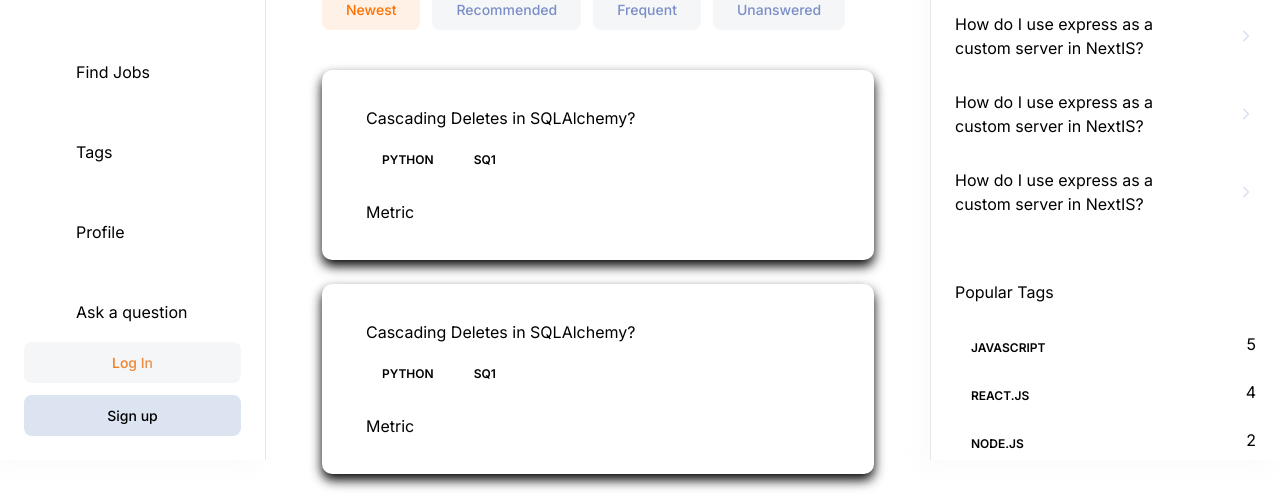
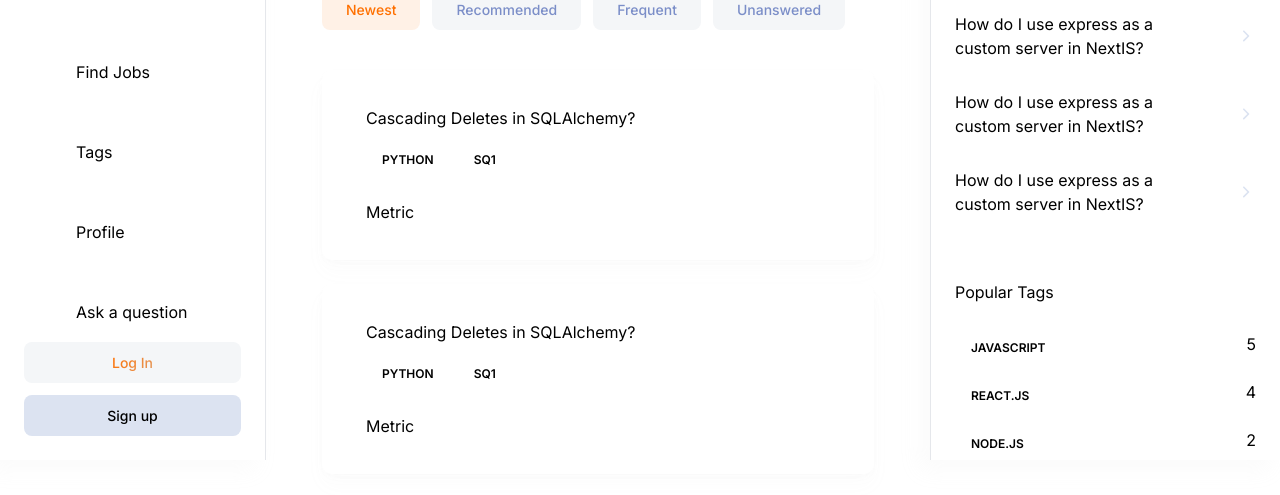
Before and after one commit to Prakharnagore/nextjs-overflow, a Next.js app: page / in a window 1280 px wide. Shown: the part 340-835 px from the top of the page. Built offline with nearby package versions, Linux system fonts and the light colour scheme; no server answers.

Commit message:
config_fix

```diff
--- a/components/shared/navbar/Theme.tsx
+++ b/components/shared/navbar/Theme.tsx
@@ -1,6 +1,6 @@
 "use client";
+import React from "react";
 
-import React from "react";
 import { useTheme } from "@/context/ThemeProvider";
 import {
   Menubar,
@@ -14,10 +14,17 @@ import { themes } from "@/constants";
 
 const Theme = () => {
   const { mode, setMode } = useTheme();
+
   return (
-    <Menubar className="relative border-none bg-transparent shadow-none">
+    <Menubar
+      className="relative border-none
+    bg-transparent shadow-none "
+    >
       <MenubarMenu>
-        <MenubarTrigger className="focus:bg-light-900 data-[state=open]:bg-light-900 dark:focus:bg-dark-200 dark:data-[state=open]:bg-dark-200">
+        <MenubarTrigger
+          className=" focus:bg-light-900 data-[state=open]:bg-light-900
+        dark:focus:bg-dark-200 dark:data-[state=open]:bg-dark-200"
+        >
           {mode === "light" ? (
             <Image
               src="/assets/icons/sun.svg"
@@ -29,27 +36,33 @@ const Theme = () => {
           ) : (
             <Image
               src="/assets/icons/moon.svg"
-              alt="sun"
+              alt="moon"
               width={20}
               height={20}
               className="active-theme"
             />
           )}
         </MenubarTrigger>
-        <MenubarContent className="absolute right-[-3rem] mt-3 min-w-[120px] rounded border py-2 dark:border-dark-400 dark:bg-dark-300">
-          {themes.map((item) => {
-            return (
+        <MenubarContent
+          className="absolute
+        right-[-3rem] mt-3 min-w-[120px]
+        rounded border bg-white
+        py-2
+        dark:border-dark-400 dark:bg-dark-300"
+        >
+          {themes.map((item) => (
             <MenubarItem
               key={item.value}
+              className="flex items-center gap-4 px-2.5 py-2 focus:bg-slate-200 dark:focus:bg-dark-400"
               onClick={() => {
                 setMode(item.value);
+
                 if (item.value !== "system") {
                   localStorage.theme = item.value;
                 } else {
-                    localStorage.removeItem("theme");
+                  localStorage.removeItem("themes");
                 }
               }}
-                className="flex items-center gap-4 px-2.5 py-2 dark:focus:bg-dark-400"
             >
               <Image
                 src={item.icon}
@@ -59,7 +72,8 @@ const Theme = () => {
                 className={`${mode === item.value && "active-theme"}`}
               />
               <p
-                  className={`body-semibold text-light-500 ${
+                className={`body-semibold text-light-500
+              ${
                 mode === item.value
                   ? "text-primary-500"
                   : "text-dark100_light900"
@@ -68,8 +82,7 @@ const Theme = () => {
                 {item.label}
               </p>
             </MenubarItem>
-            );
-          })}
+          ))}
         </MenubarContent>
       </MenubarMenu>
     </Menubar>
--- a/tailwind.config.ts
+++ b/tailwind.config.ts
@@ -3,16 +3,17 @@ import type { Config } from "tailwindcss";
 const config: Config = {
   darkMode: ["class"],
   content: [
-    "./pages/**/*.{ts,tsx}",
-    "./components/**/*.{ts,tsx}",
-    "./app/**/*.{ts,tsx}",
-    "./src/**/*.{ts,tsx}",
+    "./pages/**/*.{js,ts,jsx,tsx,mdx}",
+    "./components/**/*.{js,ts,jsx,tsx,mdx}",
+    "./app/**/*.{js,ts,jsx,tsx,mdx}",
   ],
   theme: {
     container: {
       center: true,
       padding: "2rem",
-      screens: { "2xl": "1400px" },
+      screens: {
+        "2xl": "1400px",
+      },
     },
     extend: {
       colors: {
@@ -43,7 +44,7 @@ const config: Config = {
       },
       boxShadow: {
         "light-100":
-          "0px 12px 20px 0px rgba(184, 184, 184, 0.03), 0px 6px 12px 0px",
+          "0px 12px 20px 0px rgba(184, 184, 184, 0.03), 0px 6px 12px 0px rgba(184, 184, 184, 0.02), 0px 2px 4px 0px rgba(184, 184, 184, 0.03)",
         "light-200": "10px 10px 20px 0px rgba(218, 213, 213, 0.10)",
         "light-300": "-10px 10px 20px 0px rgba(218, 213, 213, 0.10)",
         "dark-100": "0px 2px 10px 0px rgba(46, 52, 56, 0.10)",
@@ -52,18 +53,21 @@ const config: Config = {
       backgroundImage: {
         "auth-dark": "url('/assets/images/auth-dark.png')",
         "auth-light": "url('/assets/images/auth-light.png')",
+        "gradient-radial": "radial-gradient(var(--tw-gradient-stops))",
+        "gradient-conic":
+          "conic-gradient(from 180deg at 50% 50%, var(--tw-gradient-stops))",
       },
       screens: {
         xs: "420px",
       },
       keyframes: {
         "accordion-down": {
-          from: { height: 0 },
+          from: { height: "0" },
           to: { height: "var(--radix-accordion-content-height)" },
         },
         "accordion-up": {
           from: { height: "var(--radix-accordion-content-height)" },
-          to: { height: 0 },
+          to: { height: "0" },
         },
       },
       animation: {
```
Lines whose indentation alone changed are shown as unchanged.
